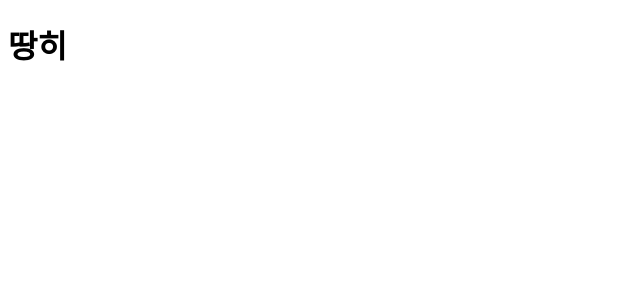
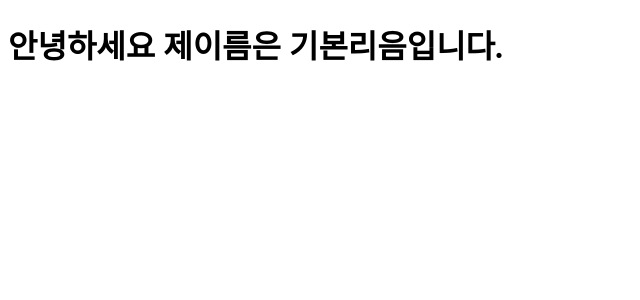
Before and after one commit to kin911014/-, a React (Create React App) app: page / in a window 1280 px wide. Shown: the top 300 px of the page, without its empty margins (0-640 px from the left). Built offline with nearby package versions, Linux system fonts and the light colour scheme.

Commit message:
study #1

```diff
--- a/public/index.html
+++ b/public/index.html
@@ -2,19 +2,17 @@
 <html lang="en">
   <head>
     <meta charset="utf-8" />
-    <link rel="icon" href="%PUBLIC_URL%/favicon.ico" />
     <meta name="viewport" content="width=device-width, initial-scale=1" />
     <meta name="theme-color" content="#000000" />
     <meta
       name="description"
       content="Web site created using create-react-app"
     />
-    <link rel="apple-touch-icon" href="%PUBLIC_URL%/logo192.png" />
     <!--
       manifest.json provides metadata used when your web app is installed on a
       user's mobile device or desktop. See https://developers.google.com/web/fundamentals/web-app-manifest/
     -->
-    <link rel="manifest" href="%PUBLIC_URL%/manifest.json" />
+    <!-- <link rel="manifest" href="%PUBLIC_URL%/manifest.json" /> -->
     <!--
       Notice the use of %PUBLIC_URL% in the tags above.
       It will be replaced with the URL of the `public` folder during the build.
--- a/src/App.js
+++ b/src/App.js
@@ -1,11 +1,11 @@
 import React from "react";
+import MyComponent from "./MyComponent";
 
 export default class App extends React.Component {
   render() {
-    const txt = "땅히";
     return (
       <div>
-        <h1>{txt}</h1>
+        <MyComponent />
       </div>
     );
   }
--- a/src/MyComponent.js
+++ b/src/MyComponent.js
@@ -0,0 +1,14 @@
+import React from "react";
+
+export default class MyComponent extends React.Component {
+  static defaultProps = {
+    name: "기본리음",
+  };
+  render() {
+    return (
+      <div>
+        <h1>안녕하세요 제이름은 {this.props.name}입니다.</h1>
+      </div>
+    );
+  }
+}
```
Also changed, not shown: public/manifest.json (deleted), 1 other file (tests, documents, lock files or other folders).
